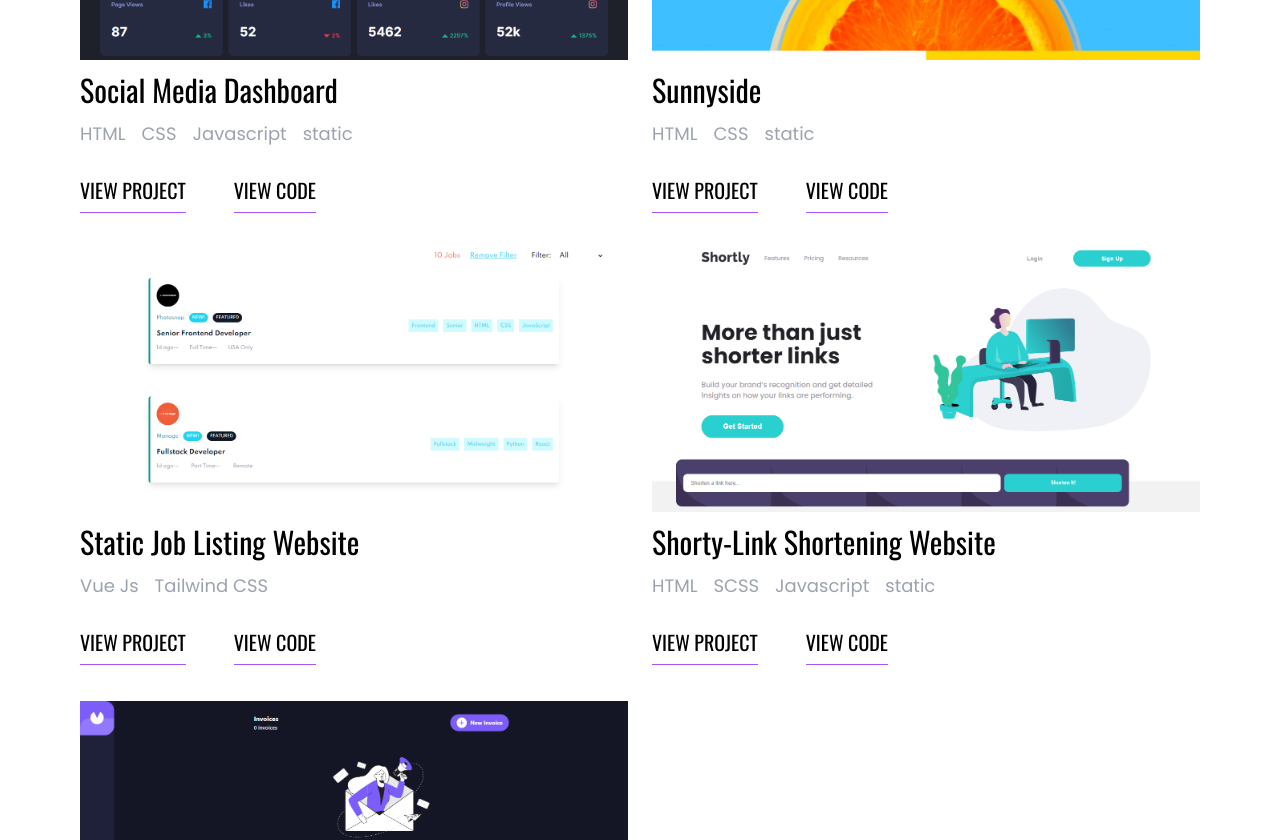
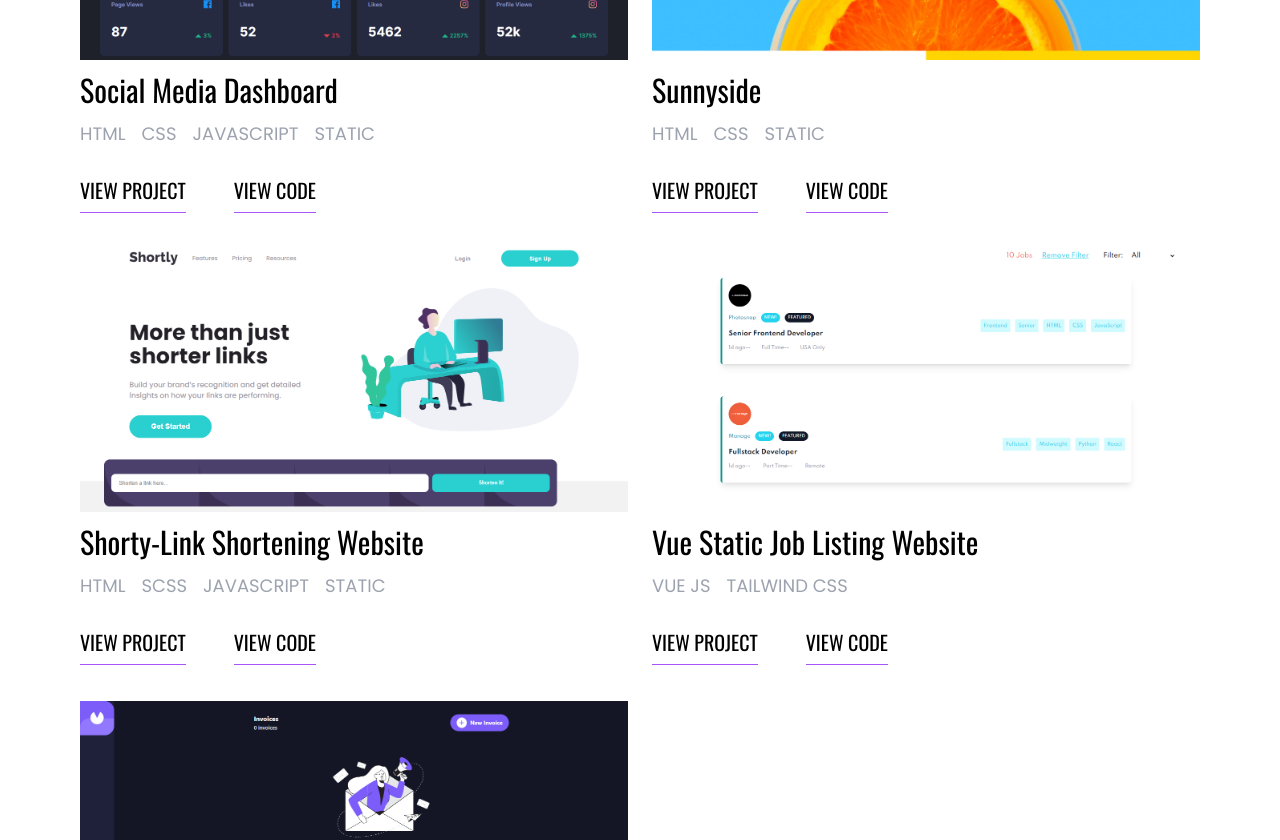
Before and after one commit to folorunsho-tech/folorunshoibr, a Next.js app: page / in a window 1280 px wide. Shown: the part 680-1520 px from the top of the page. Built offline with nearby package versions, Linux system fonts and the light colour scheme.

Commit message:
Updated projects info

```diff
--- a/components/ProjectCard.tsx
+++ b/components/ProjectCard.tsx
@@ -37,7 +37,7 @@ const ProjectCard = ({ img, name, tags, link, category }: ProjectCardProps) => {
       />
       <h2 className={`${oswald.className} text-3xl capitalize`}>{name}</h2>
       <p
-        className={`${poppins.className} flex gap-4 items-center text-lg text-gray-400 pb-4`}
+        className={`${poppins.className} uppercase flex gap-4 items-center text-lg text-gray-400 pb-4`}
       >
         {tags.map((tag) => (
           <span>{tag}</span>
--- a/projects.json
+++ b/projects.json
@@ -21,15 +21,6 @@
         "code_link": "https://github.com/folorunsho-tech/Sunnyside"
       },
       {
-        "name": "Static Job Listing Website",
-        "img": {
-          "main": "/projects/static-job/main.png"
-        },
-        "tags": ["Vue Js", "Tailwind CSS"],
-        "link": "https://static-listing.netlify.app/",
-        "code_link": "https://github.com/folorunsho-tech/static-job-listing"
-      },
-      {
         "name": "Shorty-Link shortening website",
         "img": {
           "main": "/projects/shortly/main.png"
@@ -37,6 +28,15 @@
         "tags": ["HTML", "SCSS", "Javascript", "static"],
         "link": "https://shorty-link.netlify.app/",
         "code_link": "https://github.com/folorunsho-tech/link-short"
+      },
+      {
+        "name": "Vue Static Job Listing Website",
+        "img": {
+          "main": "/projects/static-job/main.png"
+        },
+        "tags": ["Vue Js", "Tailwind CSS"],
+        "link": "https://static-listing.netlify.app/",
+        "code_link": "https://github.com/folorunsho-tech/static-job-listing"
       },
       {
         "name": "Invoicly - React UI",
```
